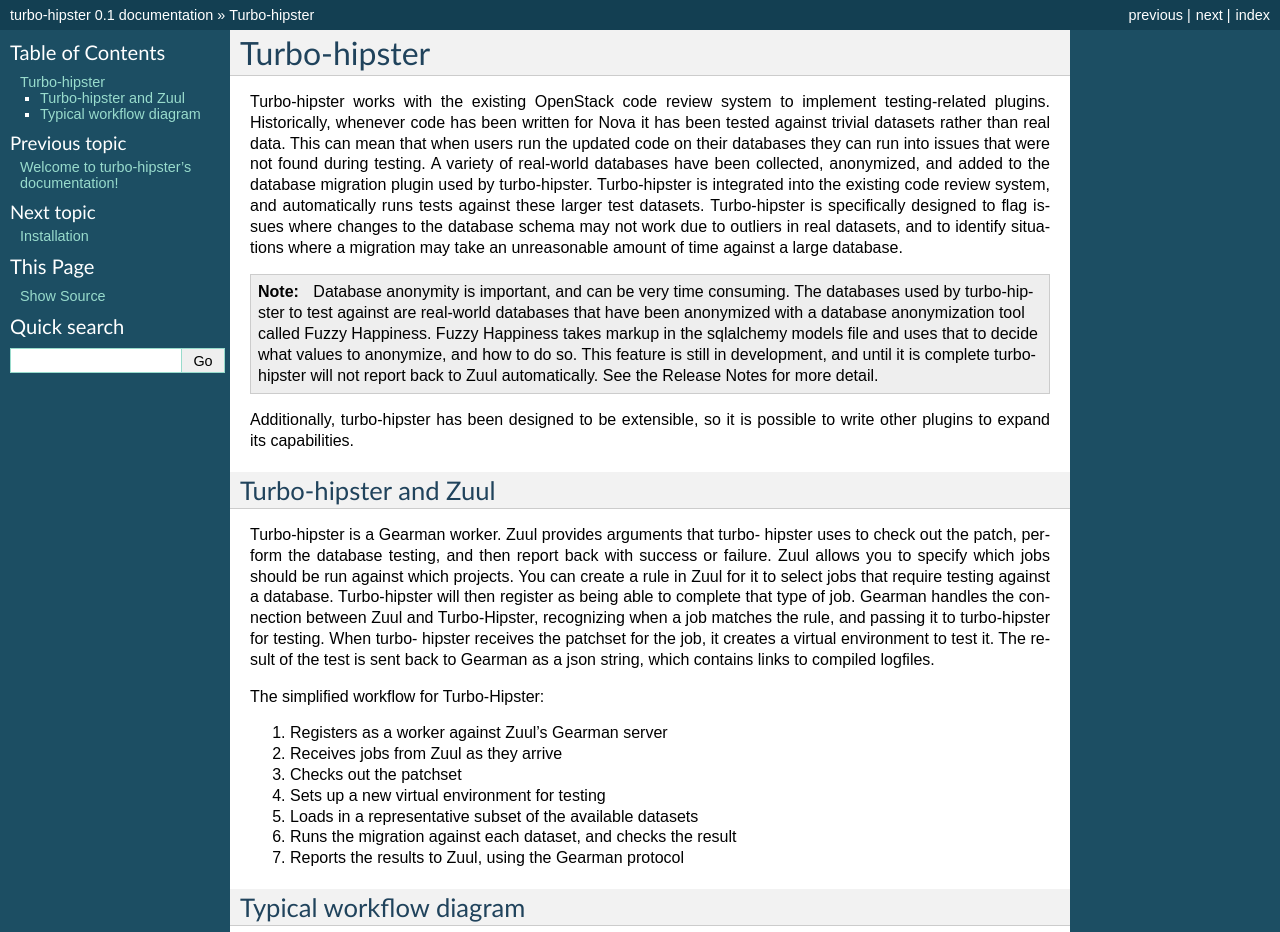
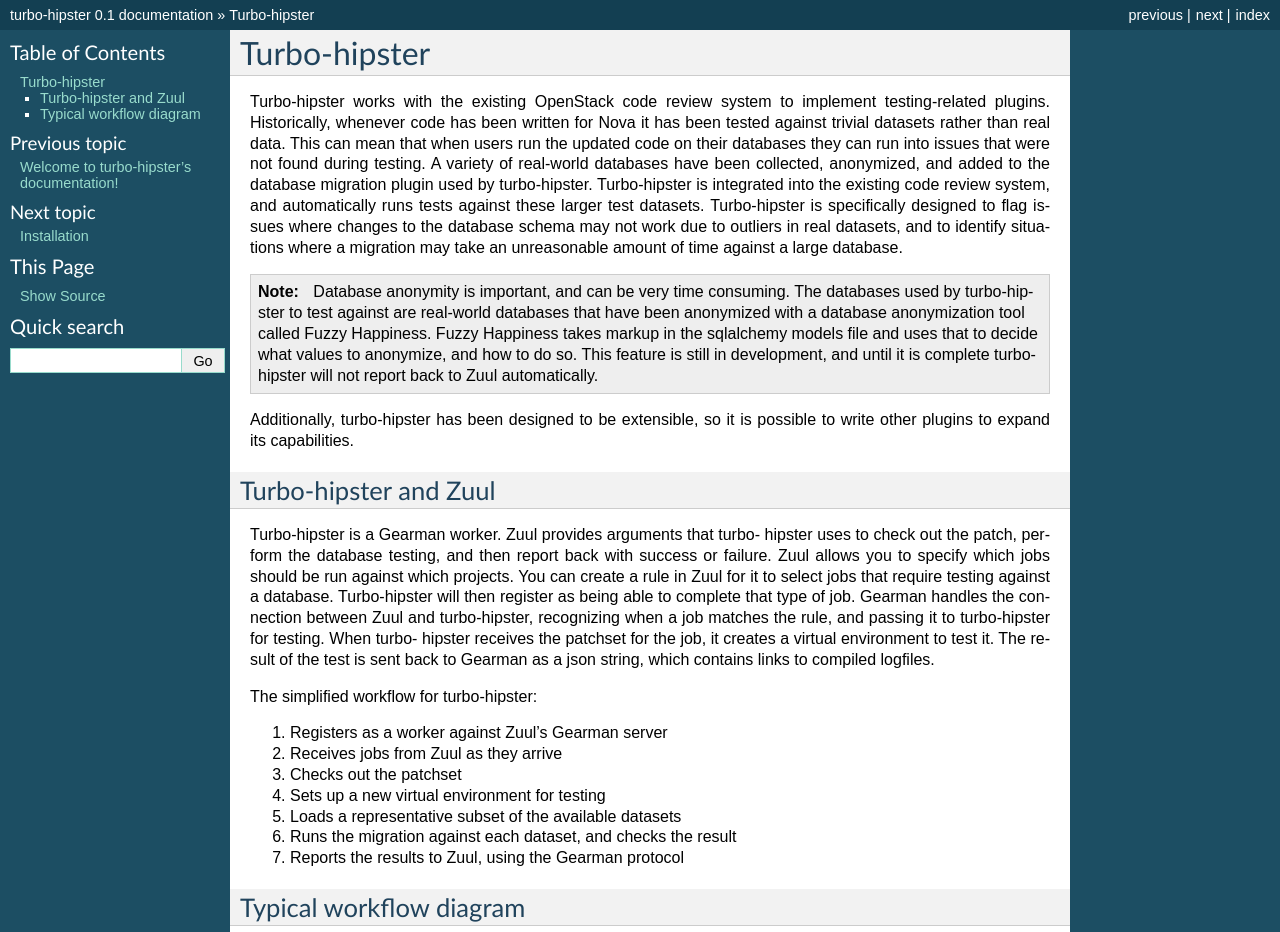
Before and after one commit to openstack-archive/turbo-hipster, a Sphinx documentation site: the page built from doc/source/intro.rst, in a window 1280 px wide, cut to the strip 0-932 px from the top of the page. Built offline with Sphinx 7.4.7, drawn with Linux system fonts in a browser that asks for light colours.

Commit message:
Minor edits to the documentation
This patch covers some very minor edits to the documentation, and completes
the initial draft of the documentation for this release.

Change-Id: Ia1a2a893f7f157074e184f11860151c629011798

```diff
--- a/doc/source/intro.rst
+++ b/doc/source/intro.rst
@@ -21,7 +21,7 @@
  Happiness. Fuzzy Happiness takes markup in the sqlalchemy models file and
  uses that to decide what values to anonymize, and how to do so. This feature
  is still in development, and until it is complete turbo-hipster will not
- report back to Zuul automatically. See the Release Notes for more detail.
+ report back to Zuul automatically.
 
 Additionally, turbo-hipster has been designed to be extensible, so it is
 possible to write other plugins to expand its capabilities.
@@ -35,19 +35,19 @@
 should be run against which projects. You can create a rule in Zuul for it
 to select jobs that require testing against a database. Turbo-hipster will
 then register as being able to complete that type of job. Gearman handles
-the connection between Zuul and Turbo-Hipster, recognizing when a job
+the connection between Zuul and turbo-hipster, recognizing when a job
 matches the rule, and passing it to turbo-hipster for testing. When turbo-
 hipster receives the patchset for the job, it creates a virtual environment
 to test it. The result of the test is sent back to Gearman as a json string,
 which contains links to compiled logfiles.
 
-The simplified workflow for Turbo-Hipster:
+The simplified workflow for turbo-hipster:
 
 1. Registers as a worker against Zuul's Gearman server
 2. Receives jobs from Zuul as they arrive
 3. Checks out the patchset
 4. Sets up a new virtual environment for testing
-5. Loads in a representative subset of the available datasets
+5. Loads a representative subset of the available datasets
 6. Runs the migration against each dataset, and checks the result
 7. Reports the results to Zuul, using the Gearman protocol
 
--- a/doc/source/running.rst
+++ b/doc/source/running.rst
@@ -45,7 +45,7 @@
 
 .. note::
  Currently, the only available plugin for turbo-hipster is the
- Database Migration plugin, ``gate_real_db_upgrade``, which tests code
+ database migration plugin, ``gate_real_db_upgrade``, which tests code
  against a variety of real-world databases.
 
 Installing plugins
```
Also changed, not shown: other parts of doc/source/running.rst (+1 -1 lines), doc/source/installation.rst (+7 -7 lines).
